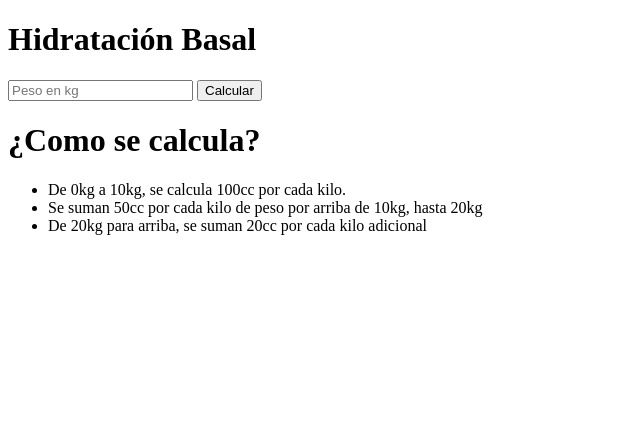
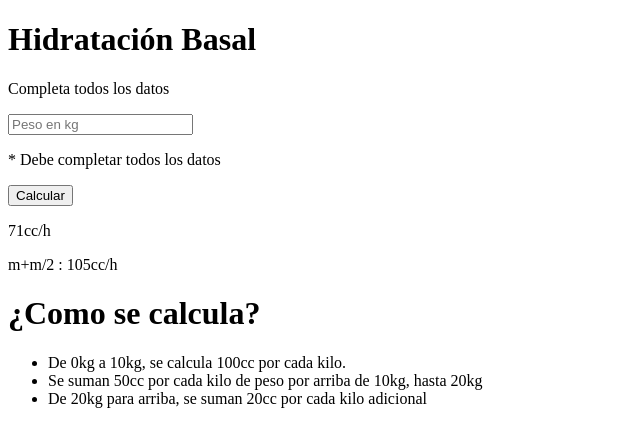
Before and after one commit to gustav018/calculadora.github.io, a plain HTML site: page index.html in a window 1280 px wide. Shown: the whole page, without its empty margins (0-640 px from the left). Drawn offline with Linux system fonts and the light colour scheme.

Commit message:
index actualizado con css

```diff
--- a/index.html
+++ b/index.html
@@ -1,17 +1,32 @@
 <!DOCTYPE html>
 <html>
     <head>
-        <title>Calculadora de hidratación</title>
+        <link rel="stylesheet" href="style.css">
+
     </head>
     <body>
+        <div id="contenedor">
+            <div id="calculadora">
+                <div class="contenido">
                     <h1>Hidratación Basal</h1>
-        <input type="number" placeholder="Peso en kg" />
-        <button>Calcular</button>
+                    <p class="item">Completa todos los datos</p>
+                    <input class="item" id="peso" type="number" placeholder="Peso en kg" />
+                    <p class="item" id="error">* Debe completar todos los datos</p>
+                    <button class="item" id="calcular">Calcular</button>
+                    <p class="item resultado" id="flu">71cc/h</p>
+                    <p class="item resultado" id="man">m+m/2 : 105cc/h</p>
+                </div>
+            </div>
+            <div id="detalle">
+                <div class="contenido">
                     <h1>¿Como se calcula?</h1>
                     <ul>
                         <li>De 0kg a 10kg, se calcula 100cc por cada kilo.</li>
                         <li>Se suman 50cc por cada kilo de peso por arriba de 10kg, hasta 20kg</li>
                         <li>De 20kg para arriba, se suman 20cc por cada kilo adicional</li>
                     </ul>
+                </div>
+            </div>
+        </div>
     </body>
 </html>
```
Lines whose indentation alone changed are shown as unchanged.
